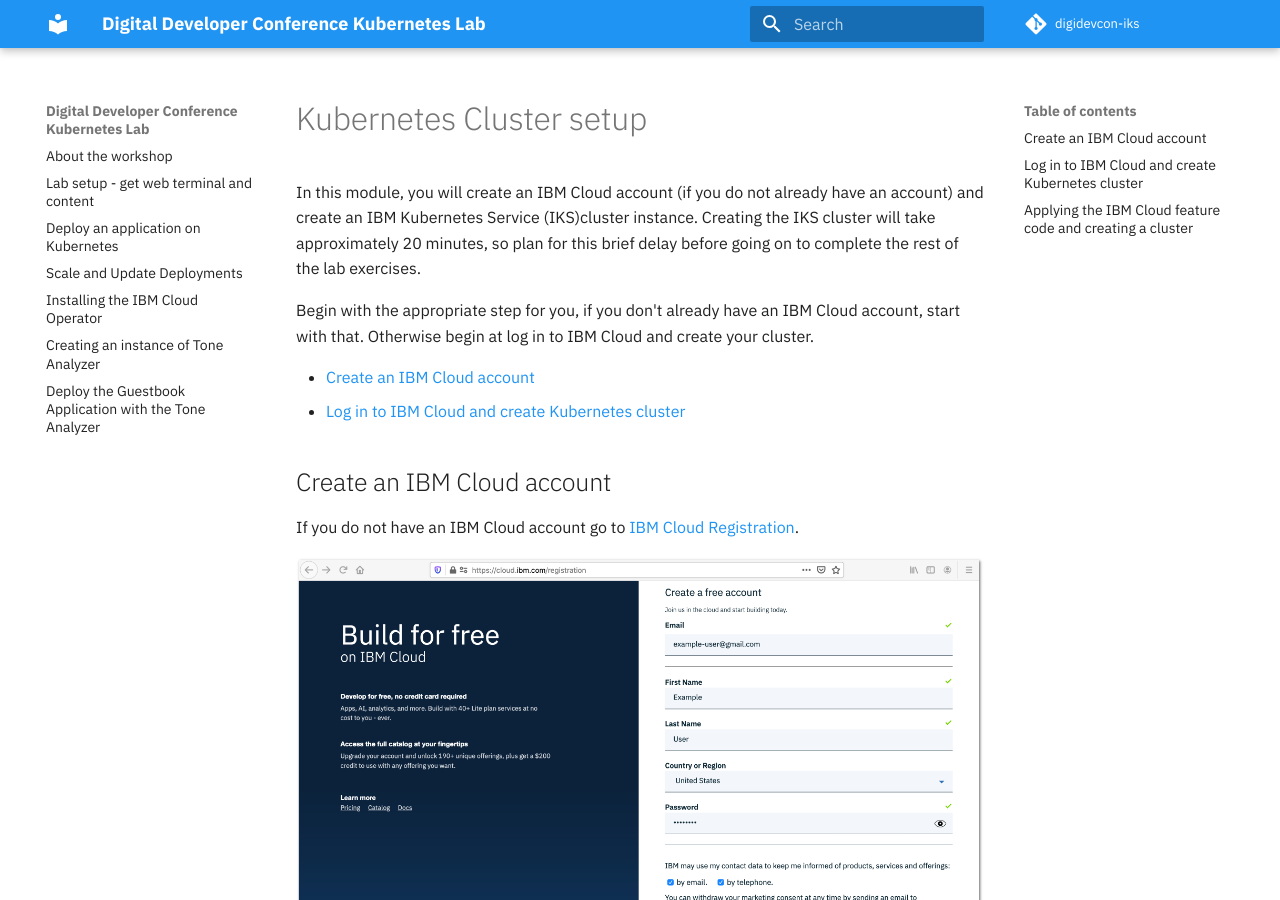
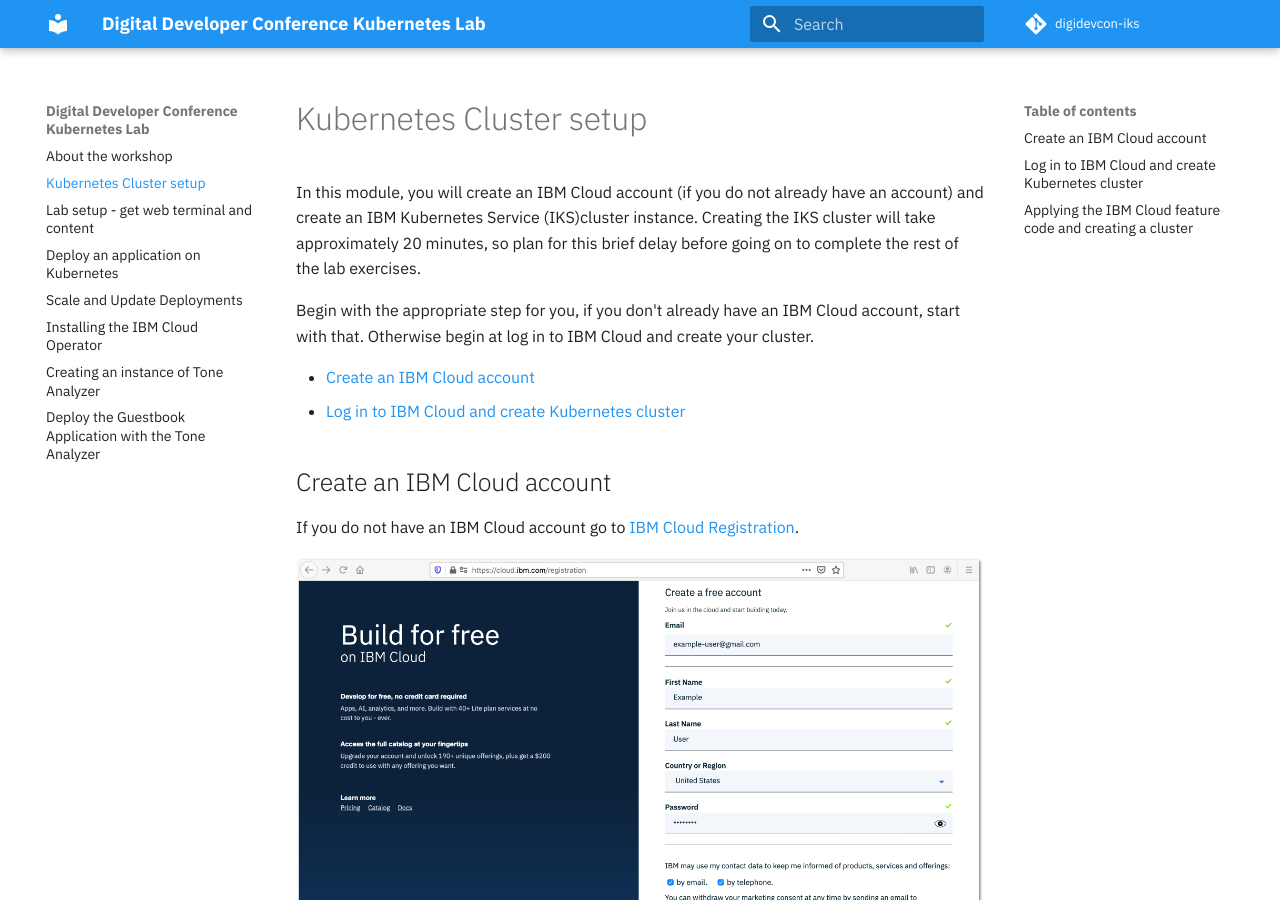
Before and after one commit to timroster/digidevcon-iks, an MkDocs documentation site: the page built from workshop/exercise-0a/README.md, in a window 1280 px wide and 900 px high. Built offline with MkDocs 1.6.1 and Material for MkDocs 9.7.7, drawn with Linux system fonts in a browser that asks for light colours; comment, search, counter and statistics services are not loaded.

Commit message:
update left menu

```diff
--- a/mkdocs.yml
+++ b/mkdocs.yml
@@ -6,14 +6,15 @@
 # Repository
 repo_name: digidevcon-iks
 repo_url: https://github.com/timroster/digidevcon-iks
-edit_uri: edit/master/workshop
+edit_uri: edit/main/workshop
 docs_dir: workshop
 
 # Navigation
 nav:
   #- Workshop:
   - About the workshop: README.md
-  - Lab setup - get web terminal and content: exercise-0/README.md
+  - Kubernetes Cluster setup: exercise-0a/README.md
+  - Lab setup - get web terminal and content: exercise-0b/README.md
   - Deploy an application on Kubernetes: exercise-1/README.md
   - Scale and Update Deployments: exercise-2/README.md
   - Installing the IBM Cloud Operator: exercise-3/README.md
```
